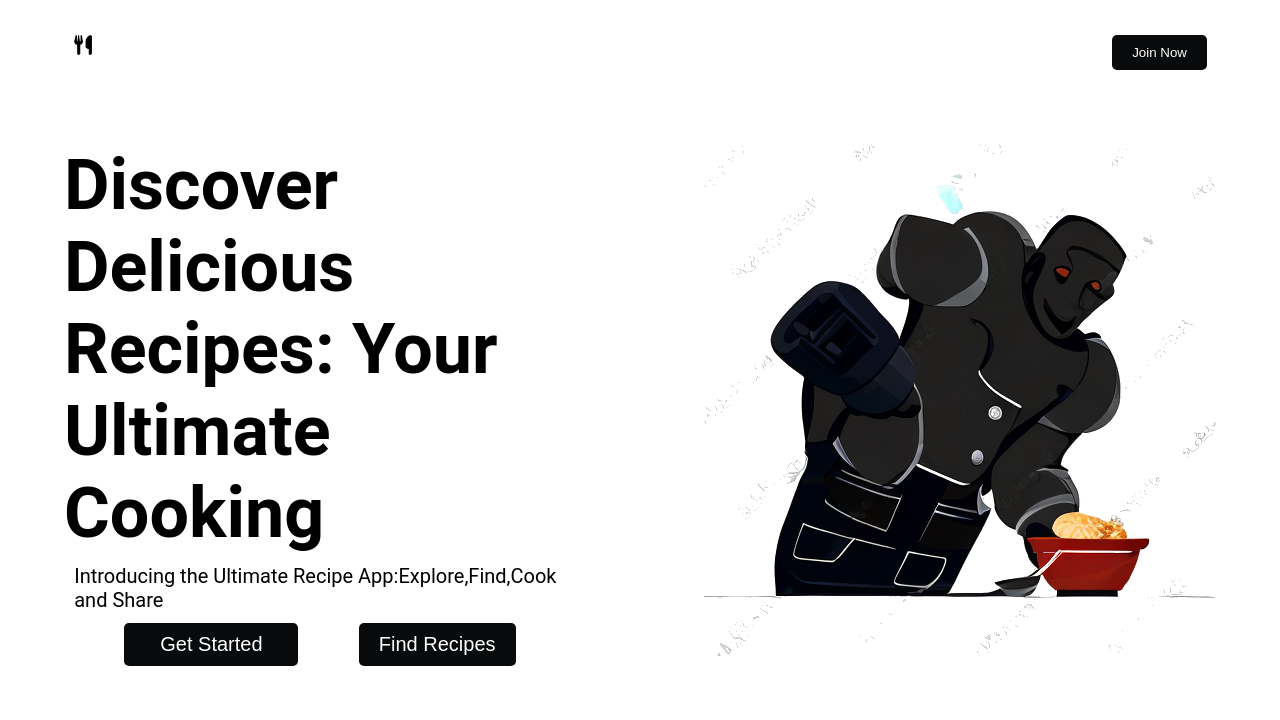
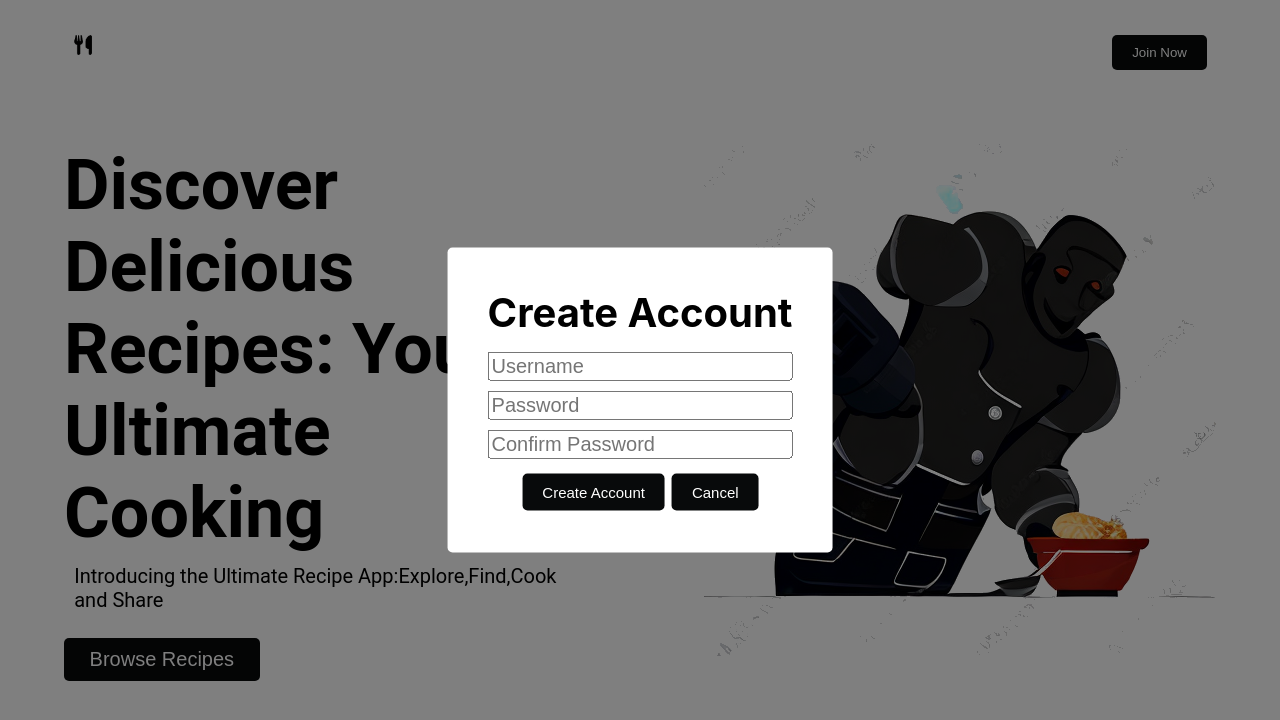
Before and after one commit to prasanthreddylomada/recipe, a React (Create React App) app: page / in a window 1280 px wide. Both pictures are taken after a click on the button "Join Now". Shown: the top 720 px of the page. Built offline with nearby package versions, Linux system fonts and the light colour scheme.

Commit message:
added popups for signup and login

```diff
--- a/src/HomePage.js
+++ b/src/HomePage.js
@@ -2,6 +2,79 @@ import React, { Component } from 'react';
 import utensilsIcon from './images/Icon utensils.png';
 import cooking from './images/cooking.png'
 class HomePage extends Component {
+
+    constructor(props) {
+        super(props);
+        this.state = {
+          signupPopup: false,
+          browseRecipesPopup: false,
+          signupUsername: '',
+          signupPassword: '',
+          signupConfirmPassword: '',
+          loginUsername: '',
+          loginPassword: '',
+        };
+      }
+
+      handleOpenSignupPopup = () => {
+        this.setState({ signupPopup: true });
+      };
+
+      handleCloseSignupPopup = () => {
+        this.setState({ signupPopup: false });
+      };
+
+      handleOpenBrowseRecipesPopup = () => {
+        this.setState({ browseRecipesPopup: true });
+      };
+
+      handleCloseBrowseRecipesPopup = () => {
+        this.setState({ browseRecipesPopup: false });
+      };
+
+      handleCreateAccount = () => {
+        if (this.state.signupPassword !== this.state.signupConfirmPassword) {
+          alert('Password and Confirm Password do not match!');
+          return;
+        }
+
+        console.log('Username:', this.state.signupUsername);
+        console.log('Password:', this.state.signupPassword);
+
+        // Close the signup popup after handling the account creation
+        this.handleCloseSignupPopup();
+      };
+
+      handleLogin = () => {
+        console.log('Login Username:', this.state.loginUsername);
+        console.log('Login Password:', this.state.loginPassword);
+
+        // Handle login logic here
+
+        // Close the login popup after handling the login
+        this.handleCloseBrowseRecipesPopup();
+      };
+
+      handleSignupUsernameChange = (event) => {
+        this.setState({ signupUsername: event.target.value });
+      };
+
+      handleSignupPasswordChange = (event) => {
+        this.setState({ signupPassword: event.target.value });
+      };
+
+      handleSignupConfirmPasswordChange = (event) => {
+        this.setState({ signupConfirmPassword: event.target.value });
+      };
+
+      handleLoginUsernameChange = (event) => {
+        this.setState({ loginUsername: event.target.value });
+      };
+
+      handleLoginPasswordChange = (event) => {
+        this.setState({ loginPassword: event.target.value });
+      };
+
   render() {
     const { theme } = this.props;
 
@@ -31,7 +104,16 @@ class HomePage extends Component {
         border: 'none',
         borderRadius: '5px',
         cursor: 'pointer',
-
+      },
+      signupbutton: {
+        backgroundColor: theme.colors.button,
+        color: theme.colors.white,
+        padding: '10px 20px',
+        border: 'none',
+        borderRadius: '5px',
+        cursor: 'pointer',
+        margin:'10px 3px 2px 4px',
+        fontSize:'15px'
       },
       bottomcontainer: {
         display: 'flex',
@@ -47,8 +129,7 @@ class HomePage extends Component {
       },
       bottombuttoncontainer:{
         display:'flex',
-        justifyContent:'space-evenly',
-        marginTop:'2%'
+        marginTop:'5%'
       }
     };
 
@@ -65,8 +146,45 @@ class HomePage extends Component {
             />
             </div>
             <div style={styles.buttonContainer}>
-            <button style={styles.button}>Join Now</button>
+                <button onClick={this.handleOpenSignupPopup} style={styles.button}>Join Now</button>
             </div>
+            {/* Signup Popup */}
+            {this.state.signupPopup && (
+                <div style={{ position: 'fixed', top: 0, left: 0, width: '100%', height: '100%', background: 'rgba(0,0,0,0.5)' }}>
+                <div style={{ position: 'absolute', top: '50%', left: '50%', transform: 'translate(-50%, -50%)', background: 'white', padding: '40px', borderRadius: '5px' }}>
+                    <div style={{ fontSize: '40px', fontWeight: 'bold', marginBottom: '10px' }}>Create Account</div>
+                    <div style={{ display: 'flex', flexDirection: 'column' }}>
+                    <input style={{ marginTop: '5px', marginBottom: '5px', fontSize: '20px' }} type="text" placeholder="Username" value={this.state.signupUsername} onChange={this.handleSignupUsernameChange} />
+                    <input style={{ marginTop: '5px', marginBottom: '5px', fontSize: '20px' }} type="password" placeholder="Password" value={this.state.signupPassword} onChange={this.handleSignupPasswordChange} />
+                    <input style={{ marginTop: '5px', marginBottom: '5px', fontSize: '20px' }} type="password" placeholder="Confirm Password" value={this.state.signupConfirmPassword} onChange={this.handleSignupConfirmPasswordChange} />
+                    <div>
+                        <button style={styles.signupbutton} onClick={this.handleCreateAccount}>Create Account</button>
+                        <button style={styles.signupbutton} onClick={this.handleCloseSignupPopup}>Cancel</button>
+                    </div>
+                    </div>
+                </div>
+                </div>
+            )}
+            {/* Login Popup */}
+            {this.state.browseRecipesPopup && (
+                <div style={{ position: 'fixed', top: 0, left: 0, width: '100%', height: '100%', background: 'rgba(0,0,0,0.5)' }}>
+                <div style={{ position: 'absolute', top: '50%', left: '50%', transform: 'translate(-50%, -50%)', background: 'white', padding: '40px', borderRadius: '5px' }}>
+                    <div style={{ fontSize: '40px', fontWeight: 'bold', marginBottom: '10px' }}>Enter Credentials</div>
+                    <div style={{ display: 'flex', flexDirection: 'column' }}>
+                    <input style={{ marginTop: '5px', marginBottom: '5px', fontSize: '20px' }} type="text" placeholder="Username" value={this.state.loginUsername} onChange={this.handleLoginUsernameChange} />
+                    <input style={{ marginTop: '5px', marginBottom: '5px', fontSize: '20px' }} type="password" placeholder="Password" value={this.state.loginPassword} onChange={this.handleLoginPasswordChange} />
+                    <div>
+                        <button style={styles.signupbutton} onClick={this.handleLogin}>
+                        Submit
+                        </button>
+                        <button style={styles.signupbutton} onClick={this.handleCloseBrowseRecipesPopup}>
+                        Cancel
+                        </button>
+                    </div>
+                    </div>
+                </div>
+                </div>
+            )}
         </div>
         <div style={styles.bottomcontainer}>
             <div style={{ ...styles.column, ...styles.column1 }}>
@@ -77,8 +195,7 @@ class HomePage extends Component {
                     Introducing the Ultimate Recipe App:Explore,Find,Cook and Share
                 </div>
                 <div style={styles.bottombuttoncontainer}>
-                    <button style={{...styles.button,fontSize:'20px',paddingInline:'7%'}}>Get Started</button>
-                    <button style={{...styles.button,fontSize:'20px'}}>Find Recipes</button>
+                    <button onClick={this.handleOpenBrowseRecipesPopup} style={{...styles.button,fontSize:'20px',paddingInline:'5%'}}>Browse Recipes</button>
                 </div>
             </div>
             <div style={{ ...styles.column}}>
```
